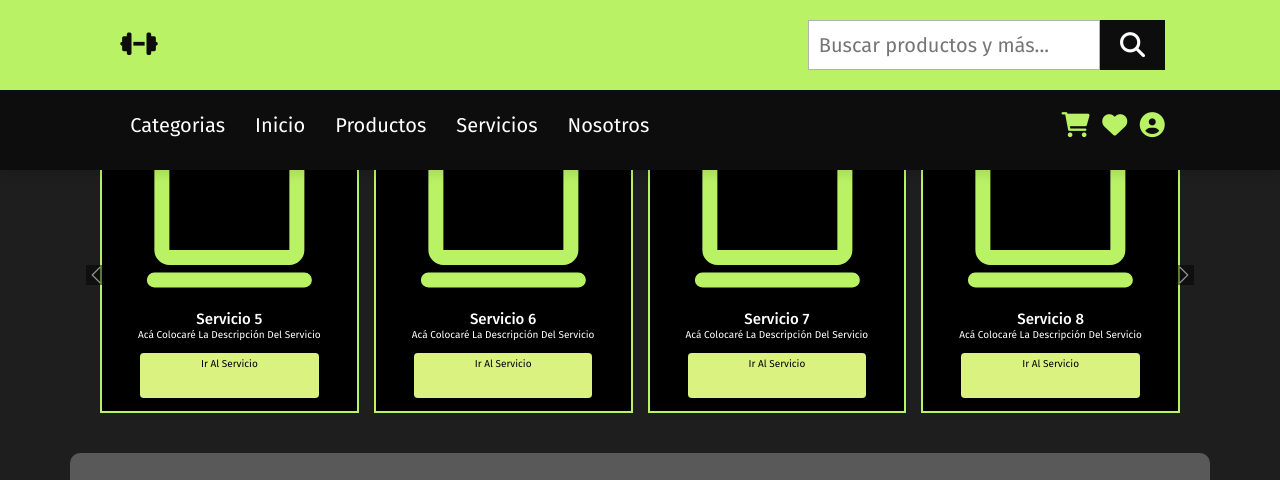
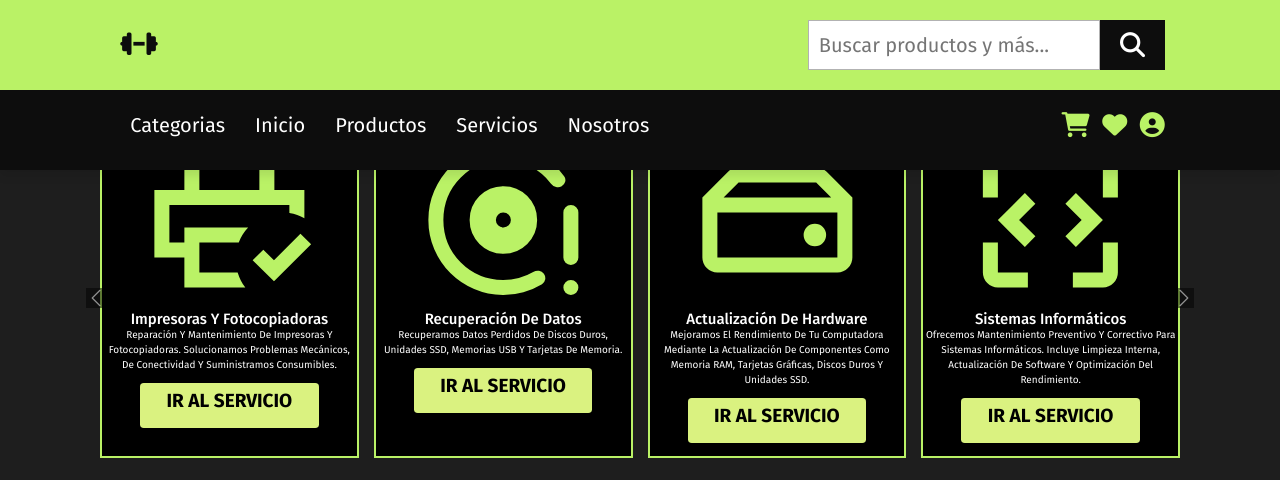
Before and after one commit to Aydily/AAT1-M2, a website built with Vite: page index.html in a window 1280 px wide. Shown: the top 480 px of the page. Built offline with nearby package versions, Linux system fonts and the light colour scheme; files whose address does not match are found by name.

Commit message:
Se actualizan los títulos, descripciones e imagenes de las cards

```diff
--- a/index.html
+++ b/index.html
@@ -1,5 +1,6 @@
 <!DOCTYPE html>
 <html lang="es">
+
 <head>
   <meta charset="UTF-8" />
   <link rel="icon" type="image/svg+xml" href="/vite.svg" />
@@ -21,60 +22,56 @@
             <div class="col mb-3">
               <div class="cardcolor h-100">
                 <svg xmlns="http://www.w3.org/2000/svg" width="100%" height="180px" viewBox="0 0 24 24">
-                    <path
-                      fill="#BAF266"
-                      d="M2 21q-.425 0-.712-.288T1 20t.288-.712T2 19h20q.425 0 .713.288T23 20t-.288.713T22 21zm2-3q-.825 0-1.412-.587T2 16V5q0-.825.588-1.412T4 3h16q.825 0 1.413.588T22 5v11q0 .825-.587 1.413T20 18zm0-2h16V5H4zm0 0V5z"
-                    />
+                  <path fill="#BAF266"
+                    d="M2 21q-.425 0-.712-.288T1 20t.288-.712T2 19h20q.425 0 .713.288T23 20t-.288.713T22 21zm2-3q-.825 0-1.412-.587T2 16V5q0-.825.588-1.412T4 3h16q.825 0 1.413.588T22 5v11q0 .825-.587 1.413T20 18zm0-2h16V5H4zm0 0V5z" />
                 </svg>
                 <div class="card-body text-center">
-                    <h5 class="card-title">Servicio 1</h5>
-                    <p class="card-text">Acá colocaré la descripción del servicio</p>
-                    <a href="#" class="btn btn-primary">Ir al Servicio</a>
+                  <h5 class="card-title">Reparación de Computadoras</h5>
+                  <p class="card-text">Diagnóstico y reparación de computadoras de escritorio y portátiles. Solucionamos
+                    problemas de hardware y software.</p>
+                  <a href="#" class="btn btn-primary"><strong>IR AL SERVICIO</strong></a>
                 </div>
               </div>
             </div>
             <div class="col mb-3">
               <div class="cardcolor h-100">
                 <svg xmlns="http://www.w3.org/2000/svg" width="100%" height="180px" viewBox="0 0 24 24">
-                    <path
-                      fill="#BAF266"
-                      d="M2 21q-.425 0-.712-.288T1 20t.288-.712T2 19h20q.425 0 .713.288T23 20t-.288.713T22 21zm2-3q-.825 0-1.412-.587T2 16V5q0-.825.588-1.412T4 3h16q.825 0 1.413.588T22 5v11q0 .825-.587 1.413T20 18zm0-2h16V5H4zm0 0V5z"
-                    />
+                  <path fill="#BAF266"
+                    d="M20 12q0 2.625-.9 4.938T16.625 21.1q-.275.325-.7.363T15.2 21.2t-.275-.737t.3-.788q1.3-1.575 2.038-3.525T18 12t-.737-4.15t-2.038-3.525q-.275-.35-.3-.788T15.2 2.8t.725-.262t.7.362Q18.2 4.75 19.1 7.063T20 12m-4 0q0 1.8-.575 3.388T13.8 18.275q-.275.35-.7.375t-.725-.275t-.3-.725t.275-.775q.8-1.025 1.225-2.262T14 12t-.425-2.613t-1.225-2.262q-.275-.35-.275-.775t.3-.725t.725-.275t.7.375q1.05 1.3 1.625 2.887T16 12m-4 0q0 .975-.288 1.863t-.812 1.612q-.25.35-.663.35t-.712-.3q-.275-.275-.3-.7t.2-.775q.275-.45.425-.962T10 12t-.15-1.088t-.425-.962q-.225-.35-.2-.775t.3-.7q.3-.3.713-.3t.662.35q.525.725.813 1.612T12 12m-4 0q0 .825-.587 1.413T6 14v5q0 .425-.288.713T5 20t-.712-.288T4 19V5q0-.425.288-.712T5 4t.713.288T6 5v5q.825 0 1.413.588T8 12" />
                 </svg>
                 <div class="card-body text-center">
-                    <h5 class="card-title">Servicio 2</h5>
-                    <p class="card-text">Acá colocaré la descripción del servicio</p>
-                    <a href="#" class="btn btn-primary">Ir al Servicio</a>
+                  <h5 class="card-title">Soporte Técnico de Redes</h5>
+                  <p class="card-text">Instalación, configuración y mantenimiento de redes cableadas e inalámbricas.
+                    Garantizamos una conectividad rápida y segura.</p>
+                  <a href="#" class="btn btn-primary"><strong>IR AL SERVICIO</strong></a>
                 </div>
               </div>
             </div>
             <div class="col mb-3">
               <div class="cardcolor h-100">
                 <svg xmlns="http://www.w3.org/2000/svg" width="100%" height="180px" viewBox="0 0 24 24">
-                    <path
-                      fill="#BAF266"
-                      d="M2 21q-.425 0-.712-.288T1 20t.288-.712T2 19h20q.425 0 .713.288T23 20t-.288.713T22 21zm2-3q-.825 0-1.412-.587T2 16V5q0-.825.588-1.412T4 3h16q.825 0 1.413.588T22 5v11q0 .825-.587 1.413T20 18zm0-2h16V5H4zm0 0V5z"
-                    />
+                  <path fill="#BAF266"
+                    d="M8 24q-.425 0-.712-.288T7 23t.288-.712T8 22t.713.288T9 23t-.288.713T8 24m4 0q-.425 0-.712-.288T11 23t.288-.712T12 22t.713.288T13 23t-.288.713T12 24m4 0q-.425 0-.712-.288T15 23t.288-.712T16 22t.713.288T17 23t-.288.713T16 24m-8-4q-.825 0-1.412-.587T6 18V2q0-.825.588-1.412T8 0h8q.825 0 1.413.588T18 2v16q0 .825-.587 1.413T16 20zm0-2h8v-1H8zm0-3h8V5H8zM8 3h8V2H8zm0 0V2zm0 15v-1z" />
                 </svg>
                 <div class="card-body text-center">
-                    <h5 class="card-title">Servicio 3</h5>
-                    <p class="card-text">Acá colocaré la descripción del servicio</p>
-                    <a href="#" class="btn btn-primary">Ir al Servicio</a>
+                  <h5 class="card-title">Reparación de Dispositivos Móviles</h5>
+                  <p class="card-text">Reparación rápida de smartphones y tablets. Arreglamos pantallas rotas,
+                    reemplazamos baterías y solucionamos problemas de software.</p>
+                  <a href="#" class="btn btn-primary"><strong>IR AL SERVICIO</strong></a>
                 </div>
               </div>
             </div>
             <div class="col mb-3">
               <div class="cardcolor h-100">
                 <svg xmlns="http://www.w3.org/2000/svg" width="100%" height="180px" viewBox="0 0 24 24">
-                    <path
-                      fill="#BAF266"
-                      d="M2 21q-.425 0-.712-.288T1 20t.288-.712T2 19h20q.425 0 .713.288T23 20t-.288.713T22 21zm2-3q-.825 0-1.412-.587T2 16V5q0-.825.588-1.412T4 3h16q.825 0 1.413.588T22 5v11q0 .825-.587 1.413T20 18zm0-2h16V5H4zm0 0V5z"
-                    />
+                  <path fill="#BAF266"
+                    d="M12 19.9q2.425-.75 4.05-2.962T17.95 12H12V4.125l-6 2.25v5.175q0 .175.05.45H12zm0 2q-.175 0-.325-.025t-.3-.075Q8 20.675 6 17.638T4 11.1V6.375q0-.625.363-1.125t.937-.725l6-2.25q.35-.125.7-.125t.7.125l6 2.25q.575.225.938.725T20 6.375V11.1q0 3.5-2 6.538T12.625 21.8q-.15.05-.3.075T12 21.9" />
                 </svg>
                 <div class="card-body text-center">
-                    <h5 class="card-title">Servicio 4</h5>
-                    <p class="card-text">Acá colocaré la descripción del servicio</p>
-                    <a href="#" class="btn btn-primary">Ir al Servicio</a>
+                  <h5 class="card-title">Sistemas de Seguridad</h5>
+                  <p class="card-text">Instalación y mantenimiento de cámaras de vigilancia, alarmas y sistemas de
+                    control de acceso. Ofrecemos monitoreo y soporte técnico continuo.</p>
+                  <a href="#" class="btn btn-primary"><strong>IR AL SERVICIO</strong></a>
                 </div>
               </div>
             </div>
@@ -86,60 +83,56 @@
             <div class="col mb-3">
               <div class="cardcolor h-100">
                 <svg xmlns="http://www.w3.org/2000/svg" width="100%" height="180px" viewBox="0 0 24 24">
-                    <path
-                      fill="#BAF266"
-                      d="M2 21q-.425 0-.712-.288T1 20t.288-.712T2 19h20q.425 0 .713.288T23 20t-.288.713T22 21zm2-3q-.825 0-1.412-.587T2 16V5q0-.825.588-1.412T4 3h16q.825 0 1.413.588T22 5v11q0 .825-.587 1.413T20 18zm0-2h16V5H4zm0 0V5z"
-                    />
+                  <path fill="#BAF266"
+                    d="M4 10h16zm2 11v-4H2V8h20v3.75q-.45-.25-.95-.425t-1.05-.25V10H4v5h2v-2h8.5q-.4.425-.725.925T13.25 15H8v4h5.1q.175.55.425 1.05t.6.95zm11.95-.825L15.1 17.35l1.425-1.4l1.425 1.4l3.525-3.525l1.425 1.4zM16 8V5H8v3H6V3h12v5z" />
                 </svg>
                 <div class="card-body text-center">
-                    <h5 class="card-title">Servicio 5</h5>
-                    <p class="card-text">Acá colocaré la descripción del servicio</p>
-                    <a href="#" class="btn btn-primary">Ir al Servicio</a>
+                  <h5 class="card-title">Impresoras y Fotocopiadoras</h5>
+                  <p class="card-text">Reparación y mantenimiento de impresoras y fotocopiadoras. Solucionamos problemas
+                    mecánicos, de conectividad y suministramos consumibles.</p>
+                  <a href="#" class="btn btn-primary"><strong>IR AL SERVICIO</strong></a>
                 </div>
               </div>
             </div>
             <div class="col mb-3">
               <div class="cardcolor h-100">
                 <svg xmlns="http://www.w3.org/2000/svg" width="100%" height="180px" viewBox="0 0 24 24">
-                    <path
-                      fill="#BAF266"
-                      d="M2 21q-.425 0-.712-.288T1 20t.288-.712T2 19h20q.425 0 .713.288T23 20t-.288.713T22 21zm2-3q-.825 0-1.412-.587T2 16V5q0-.825.588-1.412T4 3h16q.825 0 1.413.588T22 5v11q0 .825-.587 1.413T20 18zm0-2h16V5H4zm0 0V5z"
-                    />
+                  <path fill="#BAF266"
+                    d="M12 16.5q1.875 0 3.188-1.312T16.5 12t-1.312-3.187T12 7.5T8.813 8.813T7.5 12t1.313 3.188T12 16.5m0-3.5q-.425 0-.712-.288T11 12t.288-.712T12 11t.713.288T13 12t-.288.713T12 13m0 9q-2.075 0-3.9-.788t-3.175-2.137T2.788 15.9T2 12t.788-3.9t2.137-3.175T8.1 2.788T12 2q2.45 0 4.575 1.1T20.1 6.15q.25.35.138.75t-.463.6t-.75.1t-.675-.45q-1.125-1.5-2.8-2.325T12 4Q8.65 4 6.325 6.325T4 12t2.325 5.675T12 20q1.05 0 2.063-.275t1.912-.8q.375-.2.775-.15t.65.4t.175.763t-.425.612q-1.175.7-2.488 1.075T12 22m9-4q-.425 0-.712-.288T20 17v-6q0-.425.288-.712T21 10t.713.288T22 11v6q0 .425-.288.713T21 18m0 4q-.425 0-.712-.288T20 21t.288-.712T21 20t.713.288T22 21t-.288.713T21 22m-9-10" />
                 </svg>
                 <div class="card-body text-center">
-                    <h5 class="card-title">Servicio 6</h5>
-                    <p class="card-text">Acá colocaré la descripción del servicio</p>
-                    <a href="#" class="btn btn-primary">Ir al Servicio</a>
+                  <h5 class="card-title">Recuperación de Datos</h5>
+                  <p class="card-text">Recuperamos datos perdidos de discos duros, unidades SSD, memorias USB y tarjetas
+                    de memoria.</p>
+                  <a href="#" class="btn btn-primary"><strong>IR AL SERVICIO</strong></a>
                 </div>
               </div>
             </div>
             <div class="col mb-3">
               <div class="cardcolor h-100">
                 <svg xmlns="http://www.w3.org/2000/svg" width="100%" height="180px" viewBox="0 0 24 24">
-                    <path
-                      fill="#BAF266"
-                      d="M2 21q-.425 0-.712-.288T1 20t.288-.712T2 19h20q.425 0 .713.288T23 20t-.288.713T22 21zm2-3q-.825 0-1.412-.587T2 16V5q0-.825.588-1.412T4 3h16q.825 0 1.413.588T22 5v11q0 .825-.587 1.413T20 18zm0-2h16V5H4zm0 0V5z"
-                    />
+                  <path fill="#BAF266"
+                    d="M4 17h16v-6H4zm13-1.5q.625 0 1.063-.437T18.5 14t-.437-1.062T17 12.5t-1.062.438T15.5 14t.438 1.063T17 15.5M22 9h-2.825l-2-2H6.825l-2 2H2l3.425-3.425q.275-.275.638-.425T6.825 5h10.35q.4 0 .763.15t.637.425zM4 19q-.825 0-1.412-.587T2 17V9h20v8q0 .825-.587 1.413T20 19z" />
                 </svg>
                 <div class="card-body text-center">
-                    <h5 class="card-title">Servicio 7</h5>
-                    <p class="card-text">Acá colocaré la descripción del servicio</p>
-                    <a href="#" class="btn btn-primary">Ir al Servicio</a>
+                  <h5 class="card-title">Actualización de Hardware</h5>
+                  <p class="card-text">Mejoramos el rendimiento de tu computadora mediante la actualización de
+                    componentes como memoria RAM, tarjetas gráficas, discos duros y unidades SSD.</p>
+                  <a href="#" class="btn btn-primary"><strong>IR AL SERVICIO</strong></a>
                 </div>
               </div>
             </div>
             <div class="col mb-3">
               <div class="cardcolor h-100">
                 <svg xmlns="http://www.w3.org/2000/svg" width="100%" height="180px" viewBox="0 0 24 24">
-                    <path
-                      fill="#BAF266"
-                      d="M2 21q-.425 0-.712-.288T1 20t.288-.712T2 19h20q.425 0 .713.288T23 20t-.288.713T22 21zm2-3q-.825 0-1.412-.587T2 16V5q0-.825.588-1.412T4 3h16q.825 0 1.413.588T22 5v11q0 .825-.587 1.413T20 18zm0-2h16V5H4zm0 0V5z"
-                    />
+                  <path fill="#BAF266"
+                    d="M8.6 15.6L5 12l3.6-3.6L10 9.825L7.825 12L10 14.175zm6.8 0L14 14.175L16.175 12L14 9.825L15.4 8.4L19 12zM5 21q-.825 0-1.412-.587T3 19v-4h2v4h4v2zm10 0v-2h4v-4h2v4q0 .825-.587 1.413T19 21zM3 9V5q0-.825.588-1.412T5 3h4v2H5v4zm16 0V5h-4V3h4q.825 0 1.413.588T21 5v4z" />
                 </svg>
                 <div class="card-body text-center">
-                    <h5 class="card-title">Servicio 8</h5>
-                    <p class="card-text">Acá colocaré la descripción del servicio</p>
-                    <a href="#" class="btn btn-primary">Ir al Servicio</a>
+                  <h5 class="card-title">Sistemas Informáticos</h5>
+                  <p class="card-text">Ofrecemos mantenimiento preventivo y correctivo para sistemas informáticos.
+                    Incluye limpieza interna, actualización de software y optimización del rendimiento.</p>
+                  <a href="#" class="btn btn-primary"><strong>IR AL SERVICIO</strong></a>
                 </div>
               </div>
             </div>
@@ -335,10 +328,9 @@
   <footer id="footer-container"></footer>
   <!-- <script src="src/helpers/index.js"></script> -->
   <script type="module" src="./main.js"></script>
-    <script
-      src="https://cdn.jsdelivr.net/npm/bootstrap@5.3.3/dist/js/bootstrap.bundle.min.js"
+  <script src="https://cdn.jsdelivr.net/npm/bootstrap@5.3.3/dist/js/bootstrap.bundle.min.js"
     integrity="sha384-YvpcrYf0tY3lHB60NNkmXc5s9fDVZLESaAA55NDzOxhy9GkcIdslK1eN7N6jIeHz"
-      crossorigin="anonymous"
-    ></script>
+    crossorigin="anonymous"></script>
 </body>
+
 </html>
--- a/src/styles/estilosCards.css
+++ b/src/styles/estilosCards.css
@@ -27,7 +27,7 @@
     width: 70%;
     height: 45px;
     margin-bottom: 5%;
-    font-size: 1rem;
+    font-size: 1.9rem;
 }
 
 .cardcolor .btn:hover {
```
Lines whose indentation alone changed are shown as unchanged.
